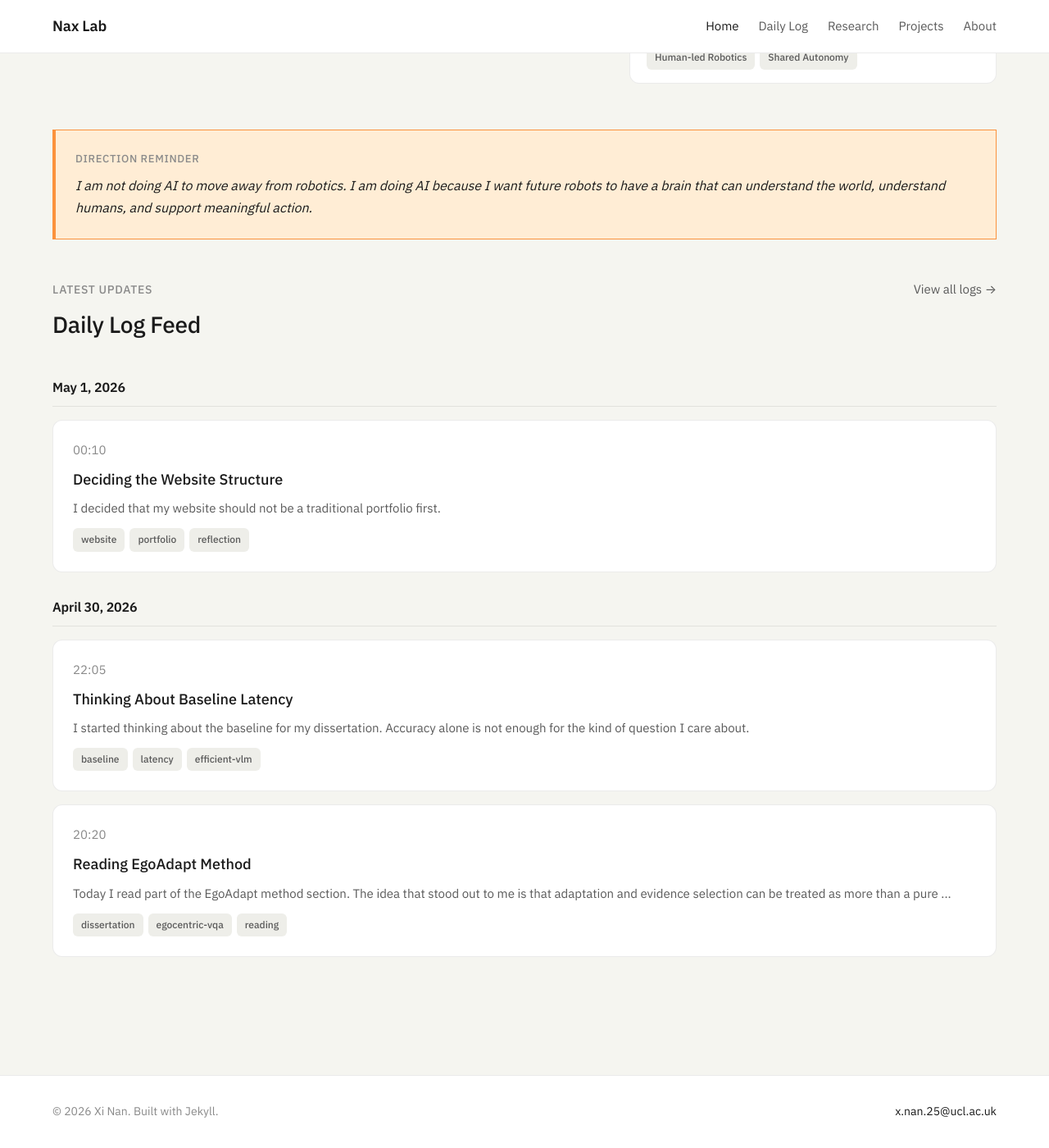
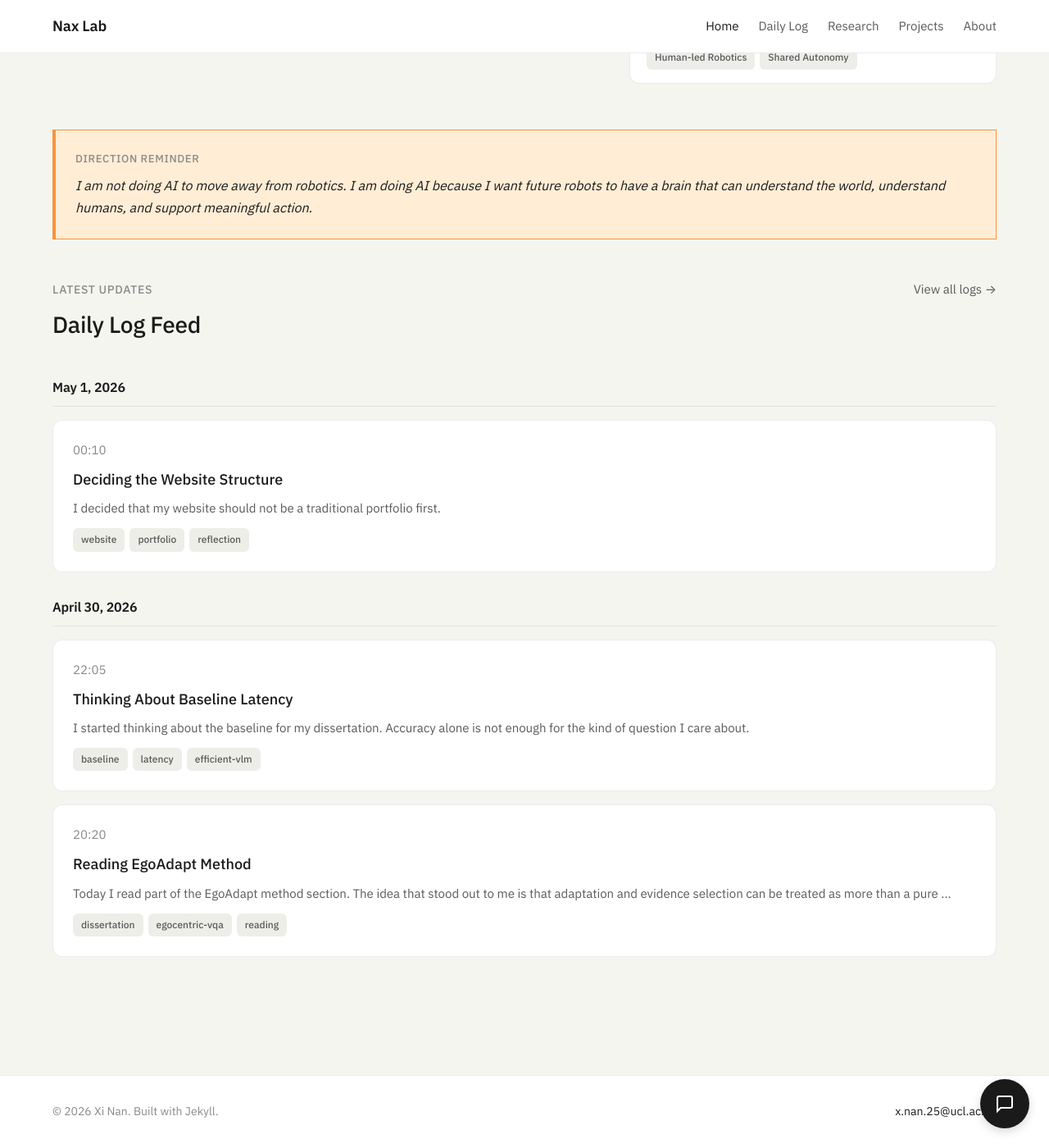
Before and after one commit to naxgotomakeit/naxgotomakeit.github.io, a Jekyll site: the page built from index.html, in a window 1280 px wide and 1400 px high, scrolled down 459 px. Shown: the whole window at 82% size. Built offline with Jekyll 4.4.1, drawn with Linux system fonts in a browser that asks for light colours.

Commit message:
Update default.html

```diff
--- a/_layouts/default.html
+++ b/_layouts/default.html
@@ -35,5 +35,6 @@
       <p><a href="mailto:{{ site.email }}">{{ site.email }}</a></p>
     </div>
   </footer>
+  {% include ai-chat-assistant.html %}
 </body>
 </html>
```
